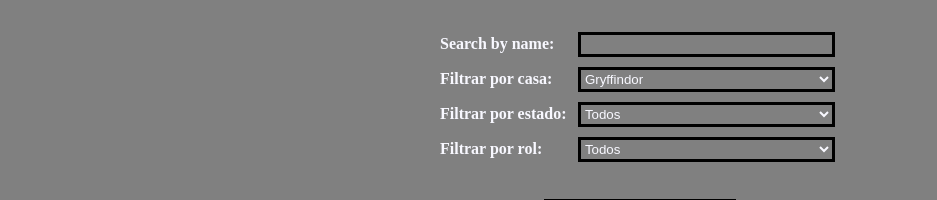
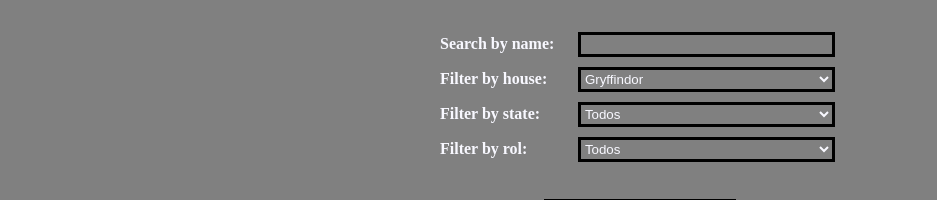
Before and after one commit to Nelicah/mi-web-sobre-Harry-Potter, a React (Vite) app: page / in a window 1280 px wide. Shown: the part 799-999 px from the top of the page, without its empty margins (0-937 px from the left). Built offline with nearby package versions, Linux system fonts and the light colour scheme; no server answers; a web font is replaced by a local one.

Commit message:
adding final bonus

```diff
--- a/src/components/form/Select.jsx
+++ b/src/components/form/Select.jsx
@@ -2,7 +2,7 @@ function Select({ filter, characterFiltered, characterFilter }) {
   return (
     <>
       <div className="input-and-selects">
-        <label htmlFor="role">Filtrar por casa:</label>
+        <label htmlFor="role">Filter by house:</label>
         <select
           onInput={filter}
           value={characterFiltered.house}
@@ -17,7 +17,7 @@ function Select({ filter, characterFiltered, characterFilter }) {
         </select>
       </div>
       <div className="input-and-selects">
-        <label htmlFor="role">Filtrar por estado:</label>
+        <label htmlFor="role">Filter by state:</label>
         <select
           id="alive"
           value={characterFiltered.alive}
@@ -29,7 +29,7 @@ function Select({ filter, characterFiltered, characterFilter }) {
         </select>
       </div>
       <div className="input-and-selects">
-        <label htmlFor="role">Filtrar por rol:</label>
+        <label htmlFor="role">Filter by rol:</label>
         <select
           id="role"
           value={characterFiltered.role}
```
Also changed, not shown: public/g-Photoroom.png (added), public/g.png (added).
